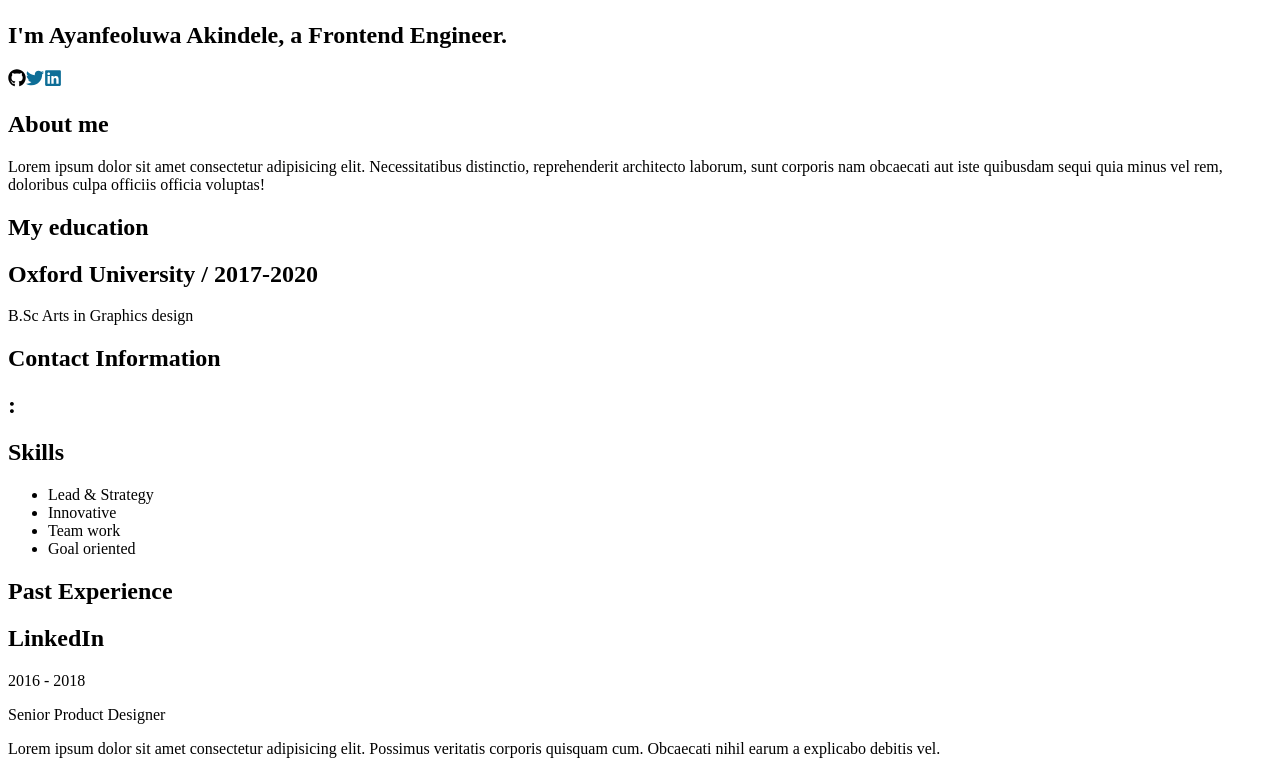
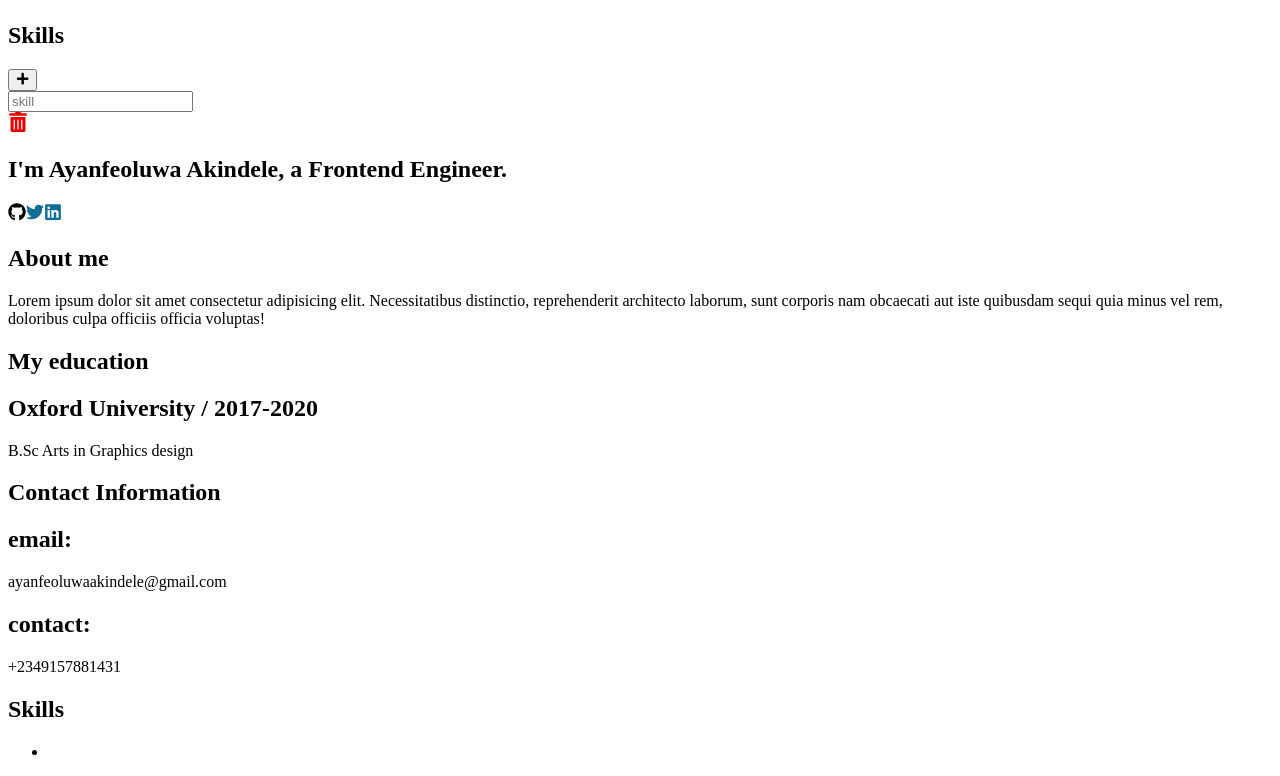
Before and after one commit to Frokesy/bume, a Next.js app: page /resume/edit/Frokesy in a window 1280 px wide. Shown: the part 564-1340 px from the top of the page. Built offline with nearby package versions, Linux system fonts and the light colour scheme.

Commit message:
updated skills section

```diff
--- a/components/templates/Frokesy.tsx
+++ b/components/templates/Frokesy.tsx
@@ -21,7 +21,7 @@ const Frokesy: FC<TemplateProps> = ({ value }) => {
             <AboutSection about={value.about} />
             <EducationSection education={value.education} />
             <ContactSection contactInfo={value.contactInfo} />
-            <SkillSection />
+            <SkillSection skills={value.skills} />
           </div>
 
           {/* Right side */}
--- a/components/templates/edit/ContactInfo.tsx
+++ b/components/templates/edit/ContactInfo.tsx
@@ -7,7 +7,7 @@ interface Props {
 }
 
 const ContactInfo: FC<Props> = ({ collectEntries }) => {
-  const [educationDetails, setEducationDetails] = useState([
+  const [contactDetails, setContactDetails] = useState([
     {
       id: Math.floor(Math.random() * 1000),
       meansOfContact: "",
@@ -15,8 +15,8 @@ const ContactInfo: FC<Props> = ({ collectEntries }) => {
     },
   ]);
   const addNewEntry = () => {
-    setEducationDetails([
-      ...educationDetails,
+    setContactDetails([
+      ...contactDetails,
       {
         id: Math.floor(Math.random() * 1000),
         meansOfContact: "",
@@ -26,8 +26,8 @@ const ContactInfo: FC<Props> = ({ collectEntries }) => {
   };
 
   const handleInputChange = (event: any, id: number, field: string) => {
-    setEducationDetails((prevEducationDetails) => {
-      return prevEducationDetails.map((tab) => {
+    setContactDetails((prevcontactDetails) => {
+      return prevcontactDetails.map((tab) => {
         if (tab.id === id) {
           return { ...tab, [field]: event.target.value };
         }
@@ -37,14 +37,14 @@ const ContactInfo: FC<Props> = ({ collectEntries }) => {
   };
 
   const deleteEntry = (id: number) => {
-    setEducationDetails((prevEducationDetails) => {
-      return prevEducationDetails.filter((tab) => tab.id !== id);
+    setContactDetails((prevcontactDetails) => {
+      return prevcontactDetails.filter((tab) => tab.id !== id);
     });
   };
 
   useEffect(() => {
-    collectEntries("contactInfo", educationDetails);
-  }, [educationDetails]);
+    collectEntries("contactInfo", contactDetails);
+  }, [contactDetails]);
 
   return (
     <div>
@@ -57,7 +57,7 @@ const ContactInfo: FC<Props> = ({ collectEntries }) => {
         </button>
       </div>
 
-      {educationDetails.map((tab) => (
+      {contactDetails.map((tab) => (
         <div key={tab.id}>
           <div className="flex justify-between pt-6 pb-3">
             <div className="w-[45%]">
--- /dev/null
+++ b/components/templates/edit/Skills.tsx
@@ -0,0 +1,81 @@
+import InputField from "@/components/InputField";
+import React, { FC, useEffect, useState } from "react";
+import { FaPlus, FaTrashAlt } from "react-icons/fa";
+import Input from "../Input";
+
+interface Props {
+  collectEntries: (section: string, data: any) => void;
+}
+
+const Skills: FC<Props> = ({ collectEntries }) => {
+  const [skillDetails, setSkillDetails] = useState([
+    {
+      id: Math.floor(Math.random() * 1000),
+      skill: "",
+    },
+  ]);
+  const addNewEntry = () => {
+    setSkillDetails([
+      ...skillDetails,
+      {
+        id: Math.floor(Math.random() * 1000),
+        skill: "",
+      },
+    ]);
+  };
+
+  const handleInputChange = (event: any, id: number, field: string) => {
+    setSkillDetails((prevskillDetails) => {
+      return prevskillDetails.map((tab) => {
+        if (tab.id === id) {
+          return { ...tab, [field]: event.target.value };
+        }
+        return tab;
+      });
+    });
+  };
+
+  const deleteEntry = (id: number) => {
+    setSkillDetails((prevskillDetails) => {
+      return prevskillDetails.filter((tab) => tab.id !== id);
+    });
+  };
+
+  useEffect(() => {
+    collectEntries("skills", skillDetails);
+  }, [skillDetails]);
+
+  return (
+    <div>
+      <div className="flex justify-between pt-10 items-center">
+        <h2 className="text-[#fff] text-[20px] font-semibold">Skills</h2>
+        <button className="hover:opacity-75" onClick={() => addNewEntry()}>
+          <FaPlus />
+        </button>
+      </div>
+
+      <div className="grid grid-cols-3 gap-6">
+        {skillDetails.map((tab) => (
+          <div key={tab.id}>
+            <div className="pt-6">
+              <Input
+                placeholder="skill"
+                type="text"
+                value={tab.skill}
+                onChange={(e) => handleInputChange(e, tab.id, "skill")}
+              />
+            </div>
+            <div
+              className="flex justify-end pt-3 cursor-pointer hover:opacity-75"
+              onClick={() => deleteEntry(tab.id)}
+            >
+              <FaTrashAlt color="ee0000" size={20} />
+            </div>
+          </div>
+        ))}
+      </div>
+    </div>
+  );
+};
+
+export default Skills;
--- a/components/templates/sections/ContactSection.tsx
+++ b/components/templates/sections/ContactSection.tsx
@@ -5,7 +5,6 @@ interface Props {
 }
 
 const ContactSection: FC<Props> = ({ contactInfo }) => {
-  console.log("contactInfo", contactInfo);
   return (
     <div className="contact-info">
       <div className="border-[3px] border-b-[#808080] w-[15%] mt-6"></div>
--- a/components/templates/sections/SkillSection.tsx
+++ b/components/templates/sections/SkillSection.tsx
@@ -1,17 +1,33 @@
-import React from "react";
+import React, { FC } from "react";
 
-const SkillSection = () => {
+interface Props {
+  skills: object[];
+}
+
+const SkillSection: FC<Props> = ({ skills }) => {
   return (
     <div className="skills">
       <div className="border-[3px] border-b-[#808080] w-[15%] mt-6"></div>
       <h2 className="text-[20px] font-bold text-[#11466d] pt-2">Skills</h2>
       <ul className="grid grid-cols-1 gap-y-3 px-8">
+        {skills.length !== 0 ? (
+          skills.map((tab: any) => (
+            <li key={tab.id} className="list-disc font-semibold text-[15px] capitalize">
+              {tab.skill}
+            </li>
+          ))
+        ) : (
+          <div>
             <li className="list-disc font-semibold text-[15px]">
               Lead & Strategy
             </li>
             <li className="list-disc font-semibold text-[15px]">Innovative</li>
             <li className="list-disc font-semibold text-[15px]">Team work</li>
-          <li className="list-disc font-semibold text-[15px]">Goal oriented</li>
+            <li className="list-disc font-semibold text-[15px]">
+              Goal oriented
+            </li>
+          </div>
+        )}
       </ul>
     </div>
   );
--- a/pages/resume/edit/[slug].tsx
+++ b/pages/resume/edit/[slug].tsx
@@ -3,6 +3,7 @@ import Frokesy from "@/components/templates/Frokesy";
 import Input from "@/components/templates/Input";
 import ContactInfo from "@/components/templates/edit/ContactInfo";
 import Education from "@/components/templates/edit/Education";
+import Skills from "@/components/templates/edit/Skills";
 import { useRouter } from "next/router";
 import React, { useEffect } from "react";
 
@@ -15,6 +16,7 @@ const Template = () => {
     about: "",
     education: [],
     contactInfo: [],
+    skills: [],
   });
 
   const getEntries = (section: string, data: any) => {
@@ -24,7 +26,7 @@ const Template = () => {
   return (
     <Container>
       <div className="mt-10 flex justify-between mx-auto">
-        <div className="w-[40%]">
+        <div className="w-[40%] h-[95vh] overflow-auto">
           <h2 className="text-[#fff] pt-4 pb-3 text-[20px] font-semibold">
             Personal Details
           </h2>
@@ -55,8 +57,9 @@ const Template = () => {
 
           <Education collectEntries={getEntries} />
           <ContactInfo collectEntries={getEntries} />
+          <Skills collectEntries={getEntries} />
         </div>
-        <div className="text-[#000]">
+        <div className="text-[#000] h-[95vh] overflow-auto">
           <Frokesy value={resumeDetails} />
         </div>
       </div>
--- a/styles/globals.css
+++ b/styles/globals.css
@@ -19,12 +19,9 @@
     pointer-events: none;
 }
 
-
-/* .content {
-    opacity: 0;
-    background-color: cornflowerblue;
-    transition: 1s;
-} */
+.overflow-auto::-webkit-scrollbar {
+    display: none;
+}
 
 .fadeIn {
     opacity: 1;
```
Lines whose indentation alone changed are shown as unchanged.
